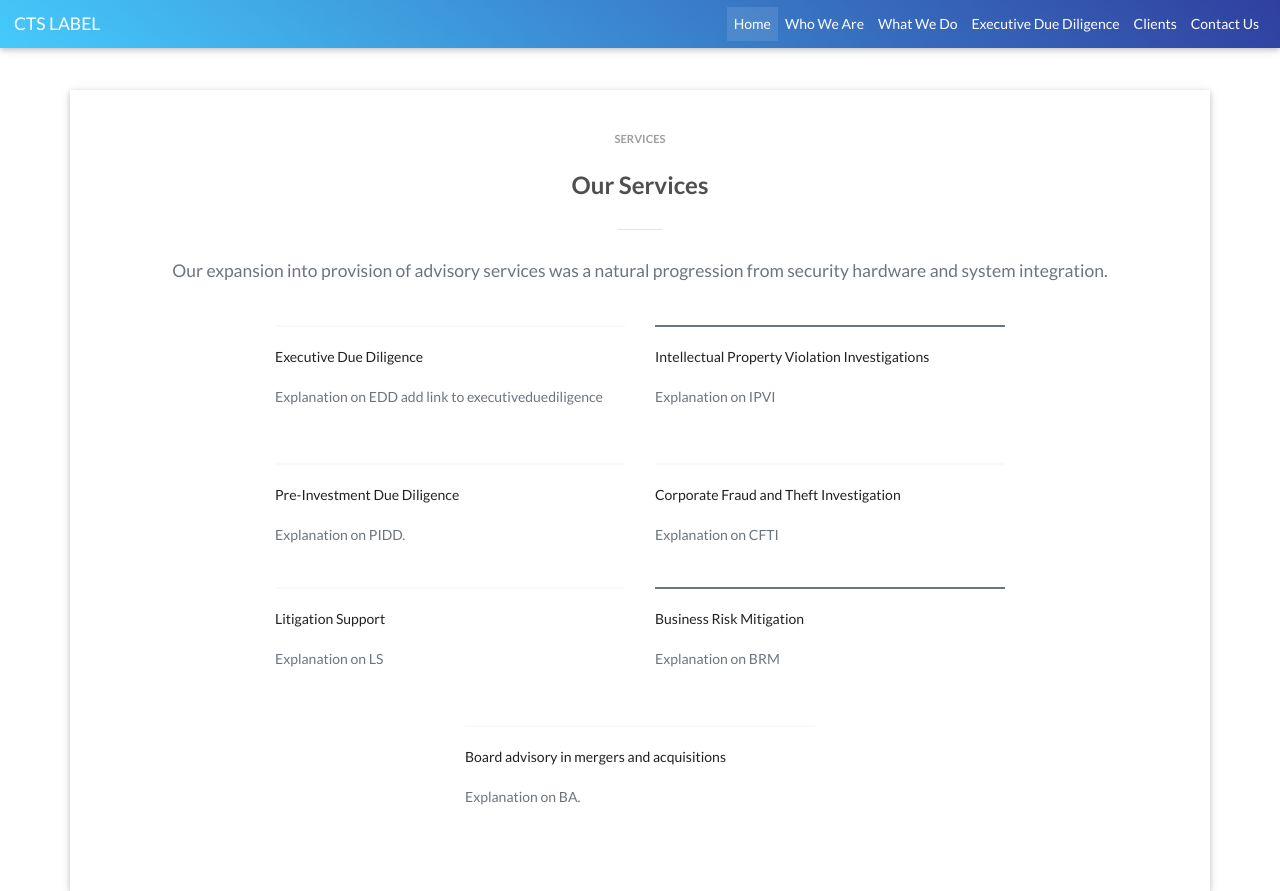
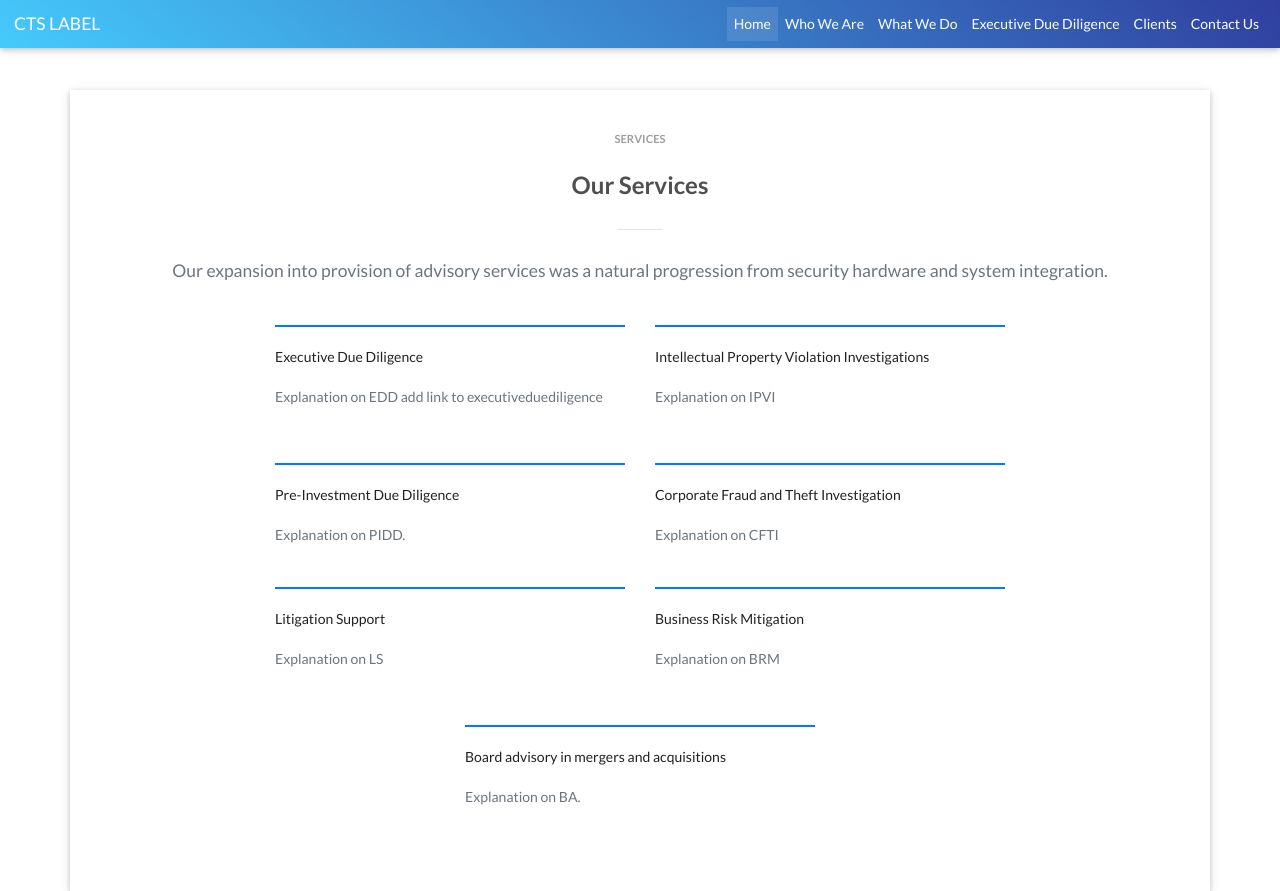
Before and after one commit to ankundn/CTL, a React (Create React App) app: page /service in a window 1280 px wide. Built offline with nearby package versions, Linux system fonts and the light colour scheme.

Commit message:
removed comments

```diff
--- a/src/components/Service.js
+++ b/src/components/Service.js
@@ -1,31 +1,4 @@
-// import React from "react";
-// import "../index.css";
-// import Footer from "../components/Footer"
 
-// className Service extends React.Component {
-//   render() {
-//     return (
-//       <div>
-//         <h1> Client Service </h1>
-//         <p className="servicecontent">
-//           We have since phased out of the supply and system integration of
-//           security solutions to focus on investigations and advisory services.
-//         </p>
-//         <h3>Our advisory and investigation services include:</h3>
-//         <ul className="servicecontent">
-//           <li>Intellectual Property Violation Investigations</li>
-//           <li>Executive Due Diligence</li>
-//           <li>Pre-Investment Due Diligence</li>
-//           <li>Corporate Fraud and Theft Investigation</li>
-//           <li>Litigation Support</li>
-//           <li>
-//             Business risk mitigation ( due diligence on supply chain partners)
-//           </li>
-//           <li>
-//             Board advisory ( screening of directors of boards) in mergers and
-//             acquisitions
-//           </li>
-//         </ul>
 //         <h3>Executive Due Diligence</h3>
 //         <p className="servicecontent">
 //           From our experience, the majority of corporate crime does not
@@ -42,39 +15,7 @@
 //           companies or partners. Our executive due diligence investigations may
 //           be tailored to cover the following areas:
 //         </p>
-//         <ul className="servicecontent">
-//           <li>Confirmation of employment history</li>
-//           <li>
-//             Confirmation of academic and professional license qualifications
-//           </li>
-//           <li>History of criminal and civil litigation</li>
-//           <li>Misrepresentations in their backgrounds</li>
-//           <li>Reputation Risks</li>
-//           <li>Politically exposed persons (PEPs)</li>
-//           <li> Client/supplier relationships</li>
-//           <li>Extensive reference interviews</li>
-//           <li>Interpol search</li>
-//           <li>Source of Wealth</li>
-//           <li>Conflict of Interest</li>
-//           <li>Pending Litigation</li>
-//           <li>Involvement in other businesses</li>
-//           <li>Credit Bureau Reference Checks</li>
-//           <li>Links to Organized Crime</li>
-//           <li>Verification of Credentials</li>
-//           <li>Debts and Solvency</li>
-//           <li>Judgments</li>
-//           <li>Regulatory Violations</li>
-//         </ul>
-//         <p className="servicecontent">
-//           Any other information of interest to the client
-//         </p>
-//         <Footer />
-//       </div>
-//     );
-//   }
-// }
 
-// export default Service;
 
 import React, { Component } from 'react';
 
@@ -103,24 +44,24 @@ class Service extends Component  {
     <div className="row d-flex justify-content-center">
 
       <div className="col-md-6 col-lg-5 col-xl-4">
-        <h5 className="font-weight-normal border-top border-light pt-4 mb-4">Executive Due Diligence</h5>
+        <h5 className="font-weight-normal border-top border-primary pt-4 mb-4">Executive Due Diligence</h5>
         <p className="text-muted mb-5 pb-md-3">Explanation on EDD add link to executiveduediligence</p>
       </div>
 
       <div className="col-md-6 col-lg-5 col-xl-4">
-        <h5 className="font-weight-normal border-top border-secondary pt-4 mb-4">Intellectual Property Violation Investigations</h5>
+        <h5 className="font-weight-normal border-top border-primary pt-4 mb-4">Intellectual Property Violation Investigations</h5>
         <p className="text-muted mb-5 pb-md-3">Explanation on IPVI</p>
       </div>
 
       <div className="w-100"></div>
 
       <div className="col-md-6 col-lg-5 col-xl-4">
-        <h5 className="font-weight-normal border-top border-light pt-4 mb-4">Pre-Investment Due Diligence</h5>
+        <h5 className="font-weight-normal border-top border-primary pt-4 mb-4">Pre-Investment Due Diligence</h5>
         <p className="text-muted mb-5">Explanation on PIDD.</p>
       </div>
 
       <div className="col-md-6 col-lg-5 col-xl-4">
-        <h5 className="font-weight-normal border-top border-light pt-4 mb-4">Corporate Fraud and Theft Investigation</h5>
+        <h5 className="font-weight-normal border-top border-primary pt-4 mb-4">Corporate Fraud and Theft Investigation</h5>
         <p className="text-muted mb-5">Explanation on CFTI</p>
       </div>
 
@@ -131,28 +72,22 @@ class Service extends Component  {
     <div className="row d-flex justify-content-center">
 
 <div className="col-md-6 col-lg-5 col-xl-4">
-  <h5 className="font-weight-normal border-top border-light pt-4 mb-4">Litigation Support</h5>
+  <h5 className="font-weight-normal border-top border-primary pt-4 mb-4">Litigation Support</h5>
   <p className="text-muted mb-5 pb-md-3">Explanation on LS</p>
 </div>
 
 <div className="col-md-6 col-lg-5 col-xl-4">
-  <h5 className="font-weight-normal border-top border-secondary pt-4 mb-4">Business Risk Mitigation</h5>
+  <h5 className="font-weight-normal border-top border-primary pt-4 mb-4">Business Risk Mitigation</h5>
   <p className="text-muted mb-5 pb-md-3">Explanation on BRM</p>
 </div>
 
 <div className="w-100"></div>
 
 <div className="col-md-6 col-lg-5 col-xl-4">
-  <h5 className="font-weight-normal border-top border-light pt-4 mb-4">Board advisory in mergers and
+  <h5 className="font-weight-normal border-top border-primary pt-4 mb-4">Board advisory in mergers and
  acquisitions</h5>
   <p className="text-muted mb-5">Explanation on BA.</p>
 </div>
-
-{/* <div class="col-md-6 col-lg-5 col-xl-4">
-  <h5 class="font-weight-normal border-top border-light pt-4 mb-4">Button for Edd</h5>
-  <p class="text-muted mb-5">Explanation on CFTI</p>
-</div> */}
-
 </div>
 
   </section>
```
